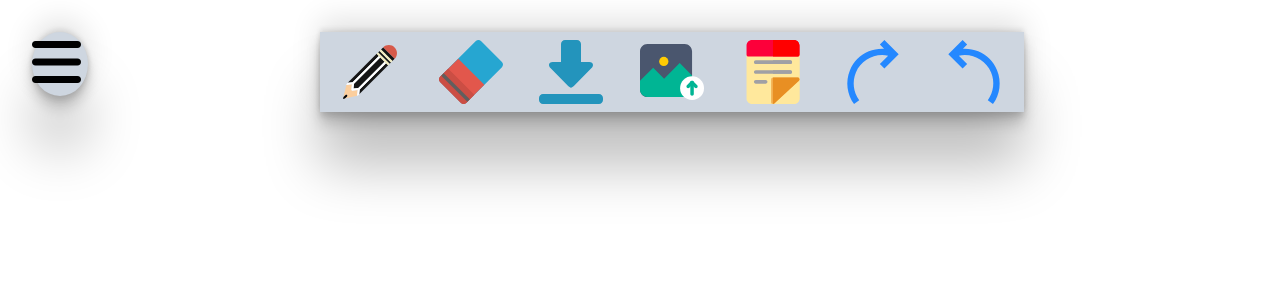
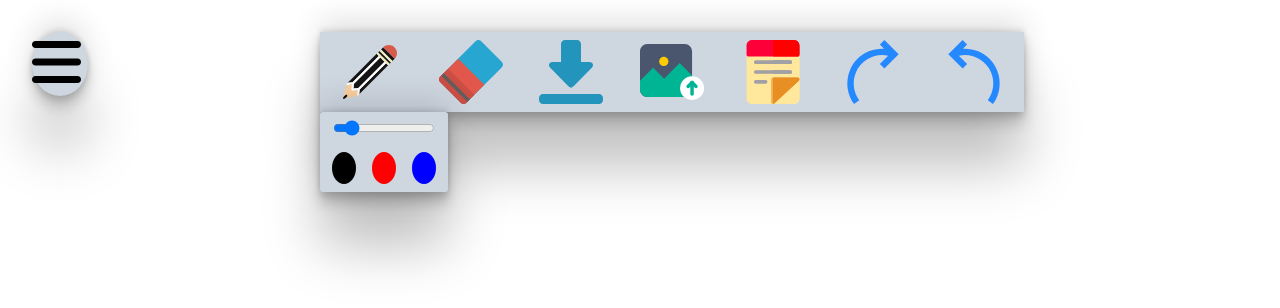
Before and after one commit to aviranjan07/OpenBoard_Clone, a plain HTML site: page index.html in a window 1280 px wide. Drawn offline with Linux system fonts and the light colour scheme.

Commit message:
added pencil tool ber with style

```diff
--- a/index.html
+++ b/index.html
@@ -14,6 +14,7 @@
     <div class="options-cont">
         <i class="fas fa-bars"></i>
     </div>
+
     <div class="tools-cont">
         <img src="/Icons/Pencil.svg">
         <img src="/Icons/Eraser.svg">
@@ -22,8 +23,19 @@
         <img src="/Icons/StickyNote.svg">
         <img src="/Icons/Redo.svg">
         <img src="/Icons/Undo.svg">
+    </div>
 
+    <div class="pencil-tool-cont">
+        <div class="pencil-width-cont">
+            <input type="range" min="2" max="10" value="3">
+        </div>
+        <div class="pencil-color-cont">
+            <div class="black pencil-color"></div>
+            <div class="red pencil-color"></div>
+            <div class="blue pencil-color"></div>
+        </div>
     </div>
+    <div class="eraser-tool"></div>
     <script src="./tools.js"></script>
 </body>
 </html>
--- a/style.css
+++ b/style.css
@@ -16,7 +16,7 @@ body {
     align-items: center;
     border-radius: 50%;
     font-size: 3.5rem;
-    box-shadow: rgba(0, 0, 0, 0.25) 0px 54px 55px, rgba(0, 0, 0, 0.12) 0px -12px 30px, rgba(0, 0, 0, 0.12) 0px 4px 6px, rgba(0, 0, 0, 0.17) 0px 12px 13px, rgba(0, 0, 0, 0.09) 0px -3px 5px;;
+    box-shadow: rgba(0, 0, 0, 0.25) 0px 54px 55px, rgba(0, 0, 0, 0.12) 0px -12px 30px, rgba(0, 0, 0, 0.12) 0px 4px 6px, rgba(0, 0, 0, 0.17) 0px 12px 13px, rgba(0, 0, 0, 0.09) 0px -3px 5px;
 }
 .tools-cont {
     display: flex;
@@ -33,3 +33,43 @@ body {
     display: block;
     width: 4rem;
 }
+.pencil-tool-cont {
+    height: 5rem;
+    width: 8rem;
+    background-color: #ced6e0;
+    box-shadow:rgba(0, 0, 0, 0.25) 0px 54px 55px, rgba(0, 0, 0, 0.12) 0px -12px 30px, rgba(0, 0, 0, 0.12) 0px 4px 6px, rgba(0, 0, 0, 0.17) 0px 12px 13px, rgba(0, 0, 0, 0.09) 0px -3px 5px;
+    position: absolute;
+    top: 7rem;
+    left: 25vw;
+    border-radius: 3px;
+}
+.pencil-width-cont {
+    height: 2rem;
+    display: flex;
+    justify-content: center;
+    text-align: center;
+}
+.pencil-width-cont input {
+    width: 80%;
+}
+.pencil-color-cont {
+    height: calc(100% - 2rem);
+    display: flex;
+    justify-content: center;
+    align-items: center;
+    gap: 1rem;
+}
+.pencil-color{
+    width: 1.5rem;
+    height: 2rem;
+    border-radius: 50%;
+}
+.black {
+    background-color: black;
+}
+.red {
+    background-color: red;
+}
+.blue {
+    background-color: blue;
+}
```
